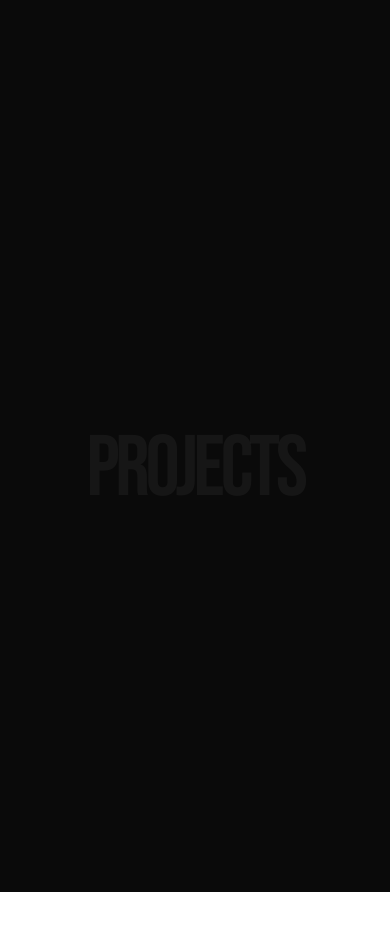
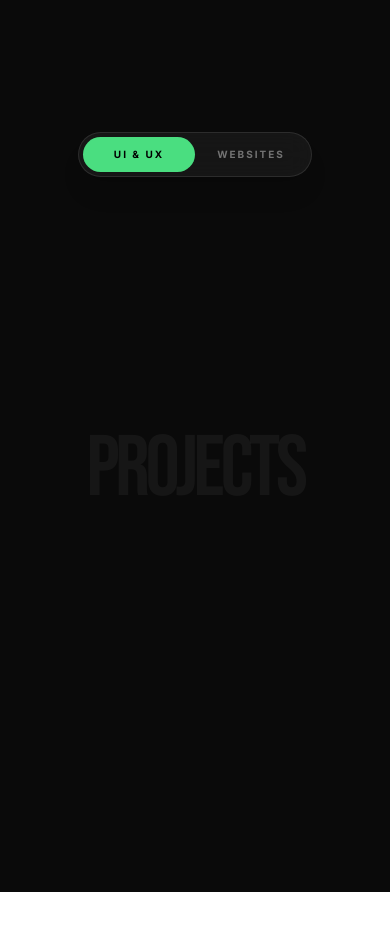
Before and after one commit to MintuSingh07/prof-portfolio, a Next.js app: page / in a window 390 px wide. Shown: the part 1640-2565 px from the top of the page. Built offline with nearby package versions, Linux system fonts and the light colour scheme.

Commit message:
feat: update project data with descriptions and links, and implement GSAP-based project stacking animation with persistent state management

```diff
--- a/src/app/page.tsx
+++ b/src/app/page.tsx
@@ -14,51 +14,103 @@ const projectsData = {
       id: "01",
       client: "Nexus Analytics",
       title: "AI Business Dashboard",
+      description: "A high-performance business intelligence dashboard integrated with AI-driven analytics. It features real-time data visualization, predictive modeling components, and a sleek, dark-themed interface built for data-heavy professional environments.",
       image: "/projects/nexus.png",
       tags: ["React", "GSAP", "AI"],
       gradient: "from-blue-600/20 to-purple-600/20",
+      link: "#",
     },
     {
       id: "02",
       client: "Pixel Forge",
       title: "Digital Agency Portfolio",
+      description: "A visually stunning digital agency portfolio designed to push the boundaries of web motion. It utilizes advanced GSAP animations and Framer Motion to create an immersive storytelling experience that highlights creative excellence.",
       image: null,
       tags: ["Next.js", "Framer Motion"],
       gradient: "from-amber-500/20 to-orange-600/20",
+      link: "#",
     },
     {
       id: "03",
       client: "Cloud Horizon",
       title: "SaaS Marketing Site",
+      description: "A conversion-optimized SaaS marketing platform featuring a modular design system and advanced responsive architecture. It focuses on clear value propositions, interactive pricing models, and seamless user onboarding flows.",
       image: null,
       tags: ["Tailwind", "Next.js"],
       gradient: "from-indigo-500/20 to-violet-600/20",
+      link: "#",
+    },
+    {
+      id: "04",
+      client: "Luxe Estate",
+      title: "Architecture Showcase",
+      description: "A cutting-edge architectural portfolio that leverages Three.js to provide an interactive 3D property exploration experience. It bridges the gap between digital property listings and real-world spatial feeling through high-fidelity rendering.",
+      image: null,
+      tags: ["Three.js", "GSAP", "3D"],
+      gradient: "from-emerald-600/20 to-teal-700/20",
+      link: "#",
+    },
+    {
+      id: "05",
+      client: "Zenith Hub",
+      title: "Crypto Exchange Platform",
+      description: "A comprehensive cryptocurrency exchange interface with integrated Web3 wallet support and real-time market data streams. Designed for security and speed, it provides a professional-grade trading environment for modern digital assets.",
+      image: null,
+      tags: ["Web3", "Next.js", "Fintech"],
+      gradient: "from-cyan-500/20 to-blue-600/20",
+      link: "#",
     },
   ],
   uiux: [
     {
       id: "01",
-      client: "Swift Pay",
-      title: "Fintech Mobile App",
+      client: "TR HOST",
+      title: "TR HOST (REDESIGN)",
+      description: "A deep UX exploration and complete visual overhaul of the TP HOST hosting platform. The redesign prioritizes information architecture, streamlined product discovery, and a consistent design system that scales across mobile and desktop environments.",
       image: null,
-      tags: ["App Design", "Banking"],
+      tags: ["Figma", "Redesign", "UX"],
       gradient: "from-emerald-500/20 to-cyan-600/20",
+      link: "https://www.figma.com/design/HpZAg5jSAywh4mMXyzevId/TP-HOST-REDESIGN?node-id=0-1&p=f&t=oBPmQozY0pIHIJLe-0",
     },
     {
       id: "02",
-      client: "Lumina Health",
-      title: "Wellness Platform",
+      client: "Tian",
+      title: "Tian - Ecommerce webapp",
+      description: "A premium e-commerce mobile application interface that focuses on visual storytelling and editorial-style product presentation. It features a fluid checkout experience, sophisticated search filtering, and high-impact typography for brand elevation.",
       image: null,
-      tags: ["MedTech", "UX Research"],
+      tags: ["Ecommerce", "UI Design"],
       gradient: "from-rose-500/20 to-orange-600/20",
+      link: "https://www.figma.com/design/QXNFdVQo7VbXgZhXaTSzyV/Tian---Ecommerce-webapp?node-id=1-2&p=f&t=I2NPaOmboY53G7od-0",
     },
     {
       id: "03",
-      client: "Nova Stream",
-      title: "Entertainment UI",
+      client: "Duevion",
+      title: "DUEVION- Due Management",
+      description: "A streamlined financial management application designed for simplicity and trust. It provides shop owners and individuals with a clean dashboard for tracking payment cycles, automated reminders, and organized financial history in a clutter-free environment.",
       image: null,
-      tags: ["Dark Mode", "Streaming"],
+      tags: ["Fintech", "App Design"],
       gradient: "from-purple-500/20 to-blue-600/20",
+      link: "https://www.figma.com/design/UnhUfSmBda8GkzbkgtuEQa/Duevion?node-id=0-1&p=f&t=eqGWvJWn7h6quyEY-0",
+    },
+    {
+      id: "04",
+      client: "SHOP.CO",
+      title: "SHOP.CO - ECOMMERCE",
+      description: "A robust fashion e-commerce design system that handles complex product variations and dynamic category management. It emphasizes high-fidelity prototyping, user-centric filtering, and a seamless transition from discovery to purchase.",
+      image: null,
+      tags: ["Ecommerce", "Web Design"],
+      gradient: "from-amber-400/20 to-orange-500/20",
+      link: "https://www.figma.com/design/HnkxdHr7LLiAwPwxR3mXRL/Shop.Co-Ecommerce?node-id=0-1&p=f&t=2MbN28UIoYLqDVmn-0",
+    },
+    {
+      id: "05",
+      client: "DExA",
+      title: "DExA - Clothing in style",
+      description: "A minimalist fashion branding and shopping interface that uses whitespace and elegant typography to create a sense of luxury. The UI is architected around high-resolution imagery and a distraction-free navigation system for high-end apparel.",
+      image: null,
+      tags: ["Fashion", "minimal"],
+      gradient: "from-pink-500/20 to-rose-600/20",
+      link: "https://www.figma.com/design/uZXfWwsI87GMz9P4AgVMEf/Shopping-Website--DExA-?node-id=0-1&t=HsG0PUjlPidtS0Kx-0",
     },
   ],
 };
@@ -337,12 +389,59 @@ export default function Home() {
   const filterCapsuleRef = useRef<HTMLDivElement>(null);
   const [isProjectsActive, setIsProjectsActive] = useState(false);
   const [activeCategory, setActiveCategory] = useState<"websites" | "uiux">(
-    "websites",
+    "uiux",
   );
 
   useEffect(() => {
     gsap.registerPlugin(ScrollTrigger);
 
+    // --- Project Stacking Effect ---
+    // We create the timeline for projects pinning.
+    // This is handled by a separate ScrollTrigger context.
+    const projectsSection = document.getElementById("projects");
+    if (projectsSection) {
+      const cards = projectsSection.querySelectorAll(".project-card-wrapper");
+
+      const ptl = gsap.timeline({
+        scrollTrigger: {
+          trigger: projectsSection,
+          id: `projects-trigger-${activeCategory}`,
+          start: "top top",
+          end: `+=${(projectsData[activeCategory].length + 0.5) * 100}%`,
+          pin: true,
+          scrub: 0.5,
+          invalidateOnRefresh: true,
+          onToggle: (self) => setIsProjectsActive(self.isActive),
+        },
+      });
+
+      // Capsule entrance removed from here to prevent glitch on category switch
+
+
+      cards.forEach((card, i) => {
+        ptl.fromTo(
+          card,
+          { y: "100vh", opacity: 0, scale: 0.9 },
+          { y: 0, opacity: 1, scale: 1, duration: 1, ease: "power2.out" },
+          i * 1 + 0.5,
+        );
+
+        if (i > 0) {
+          ptl.to(
+            cards[i - 1],
+            { scale: 0.95, opacity: 0.8, duration: 1, ease: "none" },
+            i * 1 + 0.5,
+          );
+        }
+      });
+    }
+
+    return () => {
+      ScrollTrigger.getById(`projects-trigger-${activeCategory}`)?.kill();
+    };
+  }, [activeCategory]);
+
+  useEffect(() => {
     if (!cardRef.current || !aboutRef.current || !containerRef.current) return;
 
     const card = cardRef.current;
@@ -356,6 +455,7 @@ export default function Home() {
         end: "center center",
         scrub: 1.5,
         invalidateOnRefresh: true,
+        id: "hero-trigger",
       },
     });
 
@@ -398,53 +498,31 @@ export default function Home() {
       );
     }
 
-    // --- Projects Section Pinning & Stacking ---
-    const projectsSection = document.getElementById("projects");
-    if (projectsSection) {
-      const cards = projectsSection.querySelectorAll(".project-card-wrapper");
-
-      const ptl = gsap.timeline({
-        scrollTrigger: {
-          trigger: projectsSection,
-          start: "top top",
-          end: `+=${(projectsData[activeCategory].length + 0.5) * 100}%`,
-          pin: true,
-          scrub: 0.5,
-          invalidateOnRefresh: true,
-          onToggle: (self) => setIsProjectsActive(self.isActive),
-        },
-      });
-
-      // Reveal Capsule
+    // --- Persistent Capsule Entrance ---
     if (filterCapsuleRef.current) {
-        ptl.fromTo(
+      gsap.fromTo(
         filterCapsuleRef.current,
         { opacity: 0, y: -20 },
-          { opacity: 1, y: 0, duration: 0.8, ease: "power2.out" },
-          0.2,
+        {
+          opacity: 1,
+          y: 0,
+          duration: 0.8,
+          ease: "power2.out",
+          scrollTrigger: {
+            trigger: "#projects",
+            start: "top top",
+            end: "top top",
+            toggleActions: "play none none none",
+            id: "capsule-entrance",
+          },
+        },
       );
     }
 
-      cards.forEach((card, i) => {
-        ptl.fromTo(
-          card,
-          { y: "100vh", opacity: 0, scale: 0.9 },
-          { y: 0, opacity: 1, scale: 1, duration: 1, ease: "power2.out" },
-          i * 1 + 0.5,
-        );
-
-        if (i > 0) {
-          ptl.to(
-            cards[i - 1],
-            { scale: 0.95, opacity: 0.8, duration: 1, ease: "none" },
-            i * 1 + 0.5,
-          );
-        }
-      });
-    }
-
     return () => {
-      ScrollTrigger.getAll().forEach((t) => t.kill());
+       // Only kill the hero trigger on actual unmount
+       ScrollTrigger.getById("hero-trigger")?.kill();
+       ScrollTrigger.getById("capsule-entrance")?.kill();
     };
   }, []);
 
@@ -505,29 +583,33 @@ export default function Home() {
               className="absolute top-20 left-0 right-0 z-30 flex justify-center px-6 pt-1"
               style={{ opacity: 0 }} // Hidden initially for GSAP to reveal
             >
-              <div className="flex bg-white/5 backdrop-blur-md rounded-full p-1 border border-white/10 shadow-xl">
-                {(["websites", "uiux"] as const).map((cat) => (
+              <div className="flex bg-white/5 backdrop-blur-md rounded-full p-1 border border-white/10 shadow-xl relative overflow-hidden">
+                {/* Persistent Sliding Indicator */}
+                <motion.div
+                  className="absolute top-1 bottom-1 left-1 bg-accent rounded-full z-0"
+                  initial={false}
+                  animate={{
+                    x: activeCategory === "uiux" ? 0 : "100%",
+                    width: "calc(50% - 4px)", // Accounts for padding
+                  }}
+                  transition={{
+                    type: "spring",
+                    stiffness: 400,
+                    damping: 30,
+                    mass: 1
+                  }}
+                />
+                {(["uiux", "websites"] as const).map((cat) => (
                   <button
                     key={cat}
                     onClick={() => setActiveCategory(cat)}
                     className={cn(
-                      "relative px-8 py-2.5 rounded-full text-[10px] font-bold tracking-[0.2em] uppercase transition-colors duration-300",
+                      "relative w-28 md:w-32 py-2.5 rounded-full text-[10px] font-bold tracking-[0.2em] uppercase transition-colors duration-300 flex items-center justify-center z-10",
                       activeCategory === cat
                         ? "text-black"
                         : "text-white/40 hover:text-white",
                     )}
                   >
-                    {activeCategory === cat && (
-                      <motion.div
-                        layoutId="activeFilter"
-                        className="absolute inset-0 bg-accent rounded-full z-0"
-                        transition={{
-                          type: "spring",
-                          bounce: 0.2,
-                          duration: 0.6,
-                        }}
-                      />
-                    )}
                     <span className="relative z-10">
                       {cat === "websites" ? "Websites" : "UI & UX"}
                     </span>
@@ -826,18 +908,37 @@ const HeroInternal = ({
   );
 };
 
+const FigmaIcon = () => (
+  <svg
+    width="16"
+    height="16"
+    viewBox="0 0 38 57"
+    fill="currentColor"
+    xmlns="http://www.w3.org/2000/svg"
+    className="inline-block"
+  >
+    <path
+      d="M19 28.5C19 25.0192 21.8192 22.2 25.3 22.2C28.7808 22.2 31.6 25.0192 31.6 28.5C31.6 31.9808 28.7808 34.8 25.3 34.8C21.8192 34.8 19 31.9808 19 28.5Z"
+    />
+    <path
+      d="M0 47.5C0 44.0192 2.81924 41.2 6.3 41.2H12.7V53.8C12.7 53.8 12.7 53.8 12.7 53.8C12.7 55.5673 11.2673 57 9.5 57C7.73269 57 6.3 55.5673 6.3 53.8C6.3 53.8 6.3 53.8 6.3 53.8V47.5H0Z"
+    />
+    <path
+      d="M19 0H25.3C28.7808 0 31.6 2.81924 31.6 6.3C31.6 9.78076 28.7808 12.6 25.3 12.6H19V0Z"
+    />
+    <path
+      d="M0 28.5C0 25.0192 2.81924 22.2 6.3 22.2H12.7V34.8H6.3C2.81924 34.8 0 31.9808 0 28.5Z"
+    />
+    <path
+      d="M0 6.3C0 2.81924 2.81924 0 6.3 0H12.7V12.6H6.3C2.81924 12.6 0 9.78076 0 6.3Z"
+    />
+  </svg>
+);
+
 const ProjectCard = ({ project, index }: { project: any; index: number }) => {
   return (
-    <div className="relative w-full h-[88vh] md:h-[80vh] rounded-[2rem] md:rounded-[2.5rem] border border-white/10 bg-neutral-900 shadow-2xl overflow-hidden flex flex-col md:flex-row">
-      <AnimatePresence mode="wait">
-        <motion.div
-          key={`${project.id}-${project.title}`}
-          initial={{ opacity: 0 }}
-          animate={{ opacity: 1 }}
-          exit={{ opacity: 0 }}
-          transition={{ duration: 0.4 }}
-          className="flex flex-col md:flex-row w-full h-full"
-        >
+    <div className="relative w-full h-[92vh] md:h-[85vh] rounded-[2rem] md:rounded-[2.5rem] border border-white/10 bg-neutral-900 shadow-2xl overflow-hidden flex flex-col md:flex-row">
+      <div className="flex flex-col md:flex-row w-full h-full relative">
         {/* Subtle interior glow */}
         <div className="absolute inset-0 bg-[radial-gradient(circle_at_30%_30%,_rgba(255,255,255,0.03)_0%,_transparent_70%)] pointer-events-none" />
 
@@ -848,9 +949,15 @@ const ProjectCard = ({ project, index }: { project: any; index: number }) => {
               <span className="font-bebas text-5xl md:text-7xl text-white/5 select-none text-left">
                 {project.id}
               </span>
-                 <button className="group relative overflow-hidden rounded-full border border-white/20 px-4 md:px-6 py-1.5 md:py-2 text-[8px] md:text-[10px] tracking-widest uppercase font-bold text-white transition-all hover:border-accent">
-                  <span className="relative z-10 group-hover:text-black transition-colors duration-300">
-                    Live Project
+              <button
+                onClick={() => window.open(project.link, "_blank")}
+                className="group relative overflow-hidden rounded-full border border-white/20 px-4 md:px-6 py-1.5 md:py-2 text-[8px] md:text-[10px] tracking-widest uppercase font-bold text-white transition-all hover:border-accent"
+              >
+                <span className="relative z-10 group-hover:text-black transition-colors duration-300 flex items-center gap-2">
+                  {project.link?.includes("figma.com") && <FigmaIcon />}
+                  {project.link?.includes("figma.com")
+                    ? "View in Figma"
+                    : "Live Project"}
                 </span>
                 <div className="absolute inset-0 bg-accent translate-y-full group-hover:translate-y-0 transition-transform duration-300" />
               </button>
@@ -866,6 +973,11 @@ const ProjectCard = ({ project, index }: { project: any; index: number }) => {
               <h3 className="font-bebas text-4xl md:text-7xl text-white leading-none text-left">
                 {project.title}
               </h3>
+              {project.description && (
+                <p className="text-neutral-400 text-xs md:text-sm leading-relaxed max-w-lg text-left line-clamp-5">
+                  {project.description}
+                </p>
+              )}
             </div>
           </div>
 
@@ -883,6 +995,15 @@ const ProjectCard = ({ project, index }: { project: any; index: number }) => {
 
         {/* Visual Side */}
         <div className="w-full md:w-1/2 h-[45%] md:h-full bg-neutral-800/50 relative group overflow-hidden border-t md:border-t-0 md:border-l border-white/10">
+          <AnimatePresence mode="wait">
+            <motion.div
+              key={project.image || project.gradient}
+              initial={{ opacity: 0 }}
+              animate={{ opacity: 1 }}
+              exit={{ opacity: 0 }}
+              transition={{ duration: 0.5 }}
+              className="w-full h-full"
+            >
               {project.image ? (
                 <img
                   src={project.image}
@@ -897,6 +1018,8 @@ const ProjectCard = ({ project, index }: { project: any; index: number }) => {
                   )}
                 />
               )}
+            </motion.div>
+          </AnimatePresence>
 
           {/* Decorative Overlay */}
           <div className="absolute inset-0 bg-gradient-to-t from-black/40 via-transparent to-black/20" />
@@ -917,8 +1040,7 @@ const ProjectCard = ({ project, index }: { project: any; index: number }) => {
             </div>
           </div>
         </div>
-        </motion.div>
-      </AnimatePresence>
+      </div>
     </div>
   );
 };
```
Lines whose indentation alone changed are shown as unchanged.
